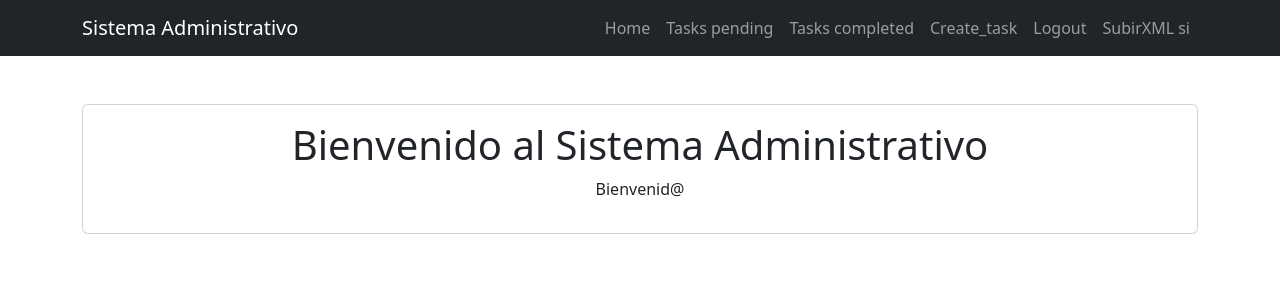
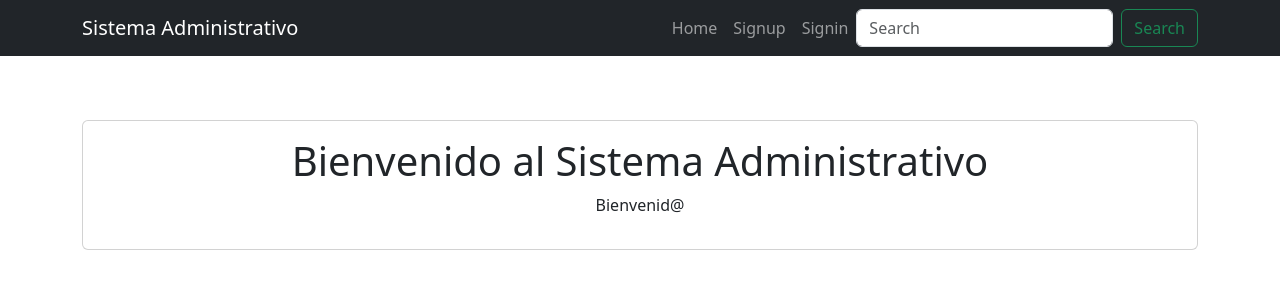
Before and after one commit to victornetroski/SistemaAdmin, a Django app: page / in a window 1280 px wide. Shown: the top 300 px of the page. Run offline with Django 5.2, Linux system fonts and the light colour scheme.

Commit message:
restableciendo2

```diff
--- a/gestor_xml/templates/base.html
+++ b/gestor_xml/templates/base.html
@@ -1,4 +1,3 @@
-
 <!DOCTYPE html>
 <html lang="en">
 <head>
@@ -21,22 +20,43 @@
                     <a href="/" class="nav-link">Home</a>
                 </li>
 
-
+                {% if user.is_authenticated %}
                 <li class="nav-item">
-                    <a href="/tasks/" class="nav-link">Tasks pending</a>
+                    <a href="{% url 'tasks' %}" class="nav-link">Tasks pending</a>
                 </li>
                 <li class="nav-item">
-                    <a href="/tasks/completed/" class="nav-link">Tasks completed</a>
+                    <a href="{% url 'tasks_completed' %}" class="nav-link">Tasks completed</a>
                 </li>
                 <li class="nav-item">
-                    <a href="/tasks/create/" class="nav-link">Create_task</a>
+                    <a href="{% url 'create_task' %}" class="nav-link">Create_task</a>
                 </li>
                 <li class="nav-item">
                     <a href="/logout/" class="nav-link">Logout</a>
                 </li>
                 <li class="nav-item">
-                    <a href="/gestor_xml" class="nav-link">SubirXML si </a>
+                    <a href="/gestor_xml" class="nav-link">SubirXML</a>
                 </li>
+                {% else %}
+                <li class="nav-item">
+                    <a href="/signup/" class="nav-link">Signup</a>
+                </li>
+                <li class="nav-item">
+                    <a href="/signin" class="nav-link">Signin</a>
+                </li>
+
+
+            </ul>
+            <form class="d-flex" role="search">
+              <input class="form-control me-2" type="search" placeholder="Search" aria-label="Search">
+              <button class="btn btn-outline-success" type="submit">Search</button>
+            </form>
+          </div>
+        </div>
+      </nav>
+    <nav>
+        <ul>
+
+            {% endif %}
 
 
         </ul>
@@ -46,15 +66,7 @@
 
 
 
-
-
-<main class="container py-5" >
-    <section class="card card-body">
-        <h1 class="text-center">Bienvenido al Sistema Administrativo</h1>
-        <p class="text-center">Bienvenid@</p>
-    </section>
-</main>
-
-
+    {% block content %}
+    {% endblock %}
 </body>
 </html>
```
